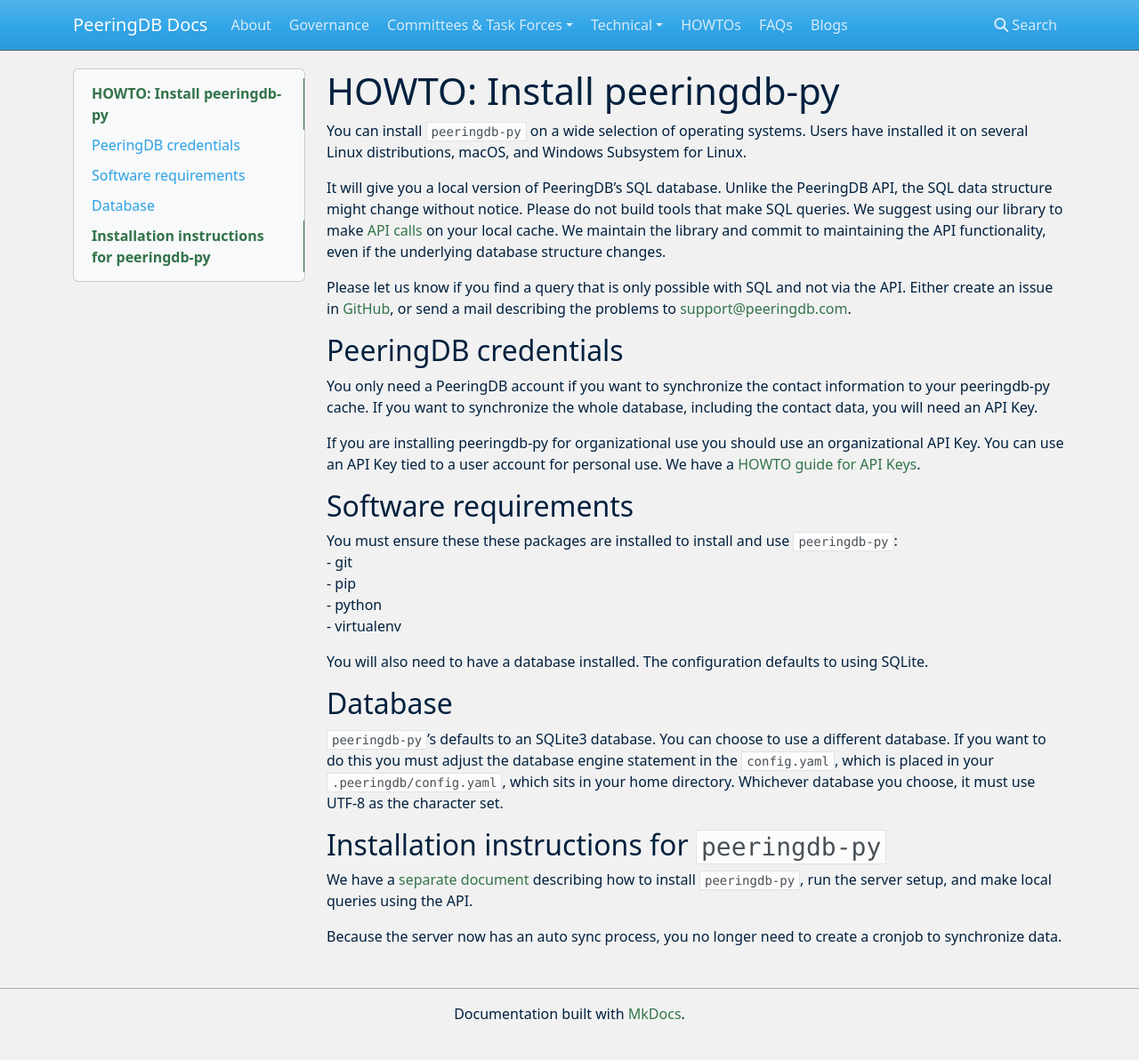
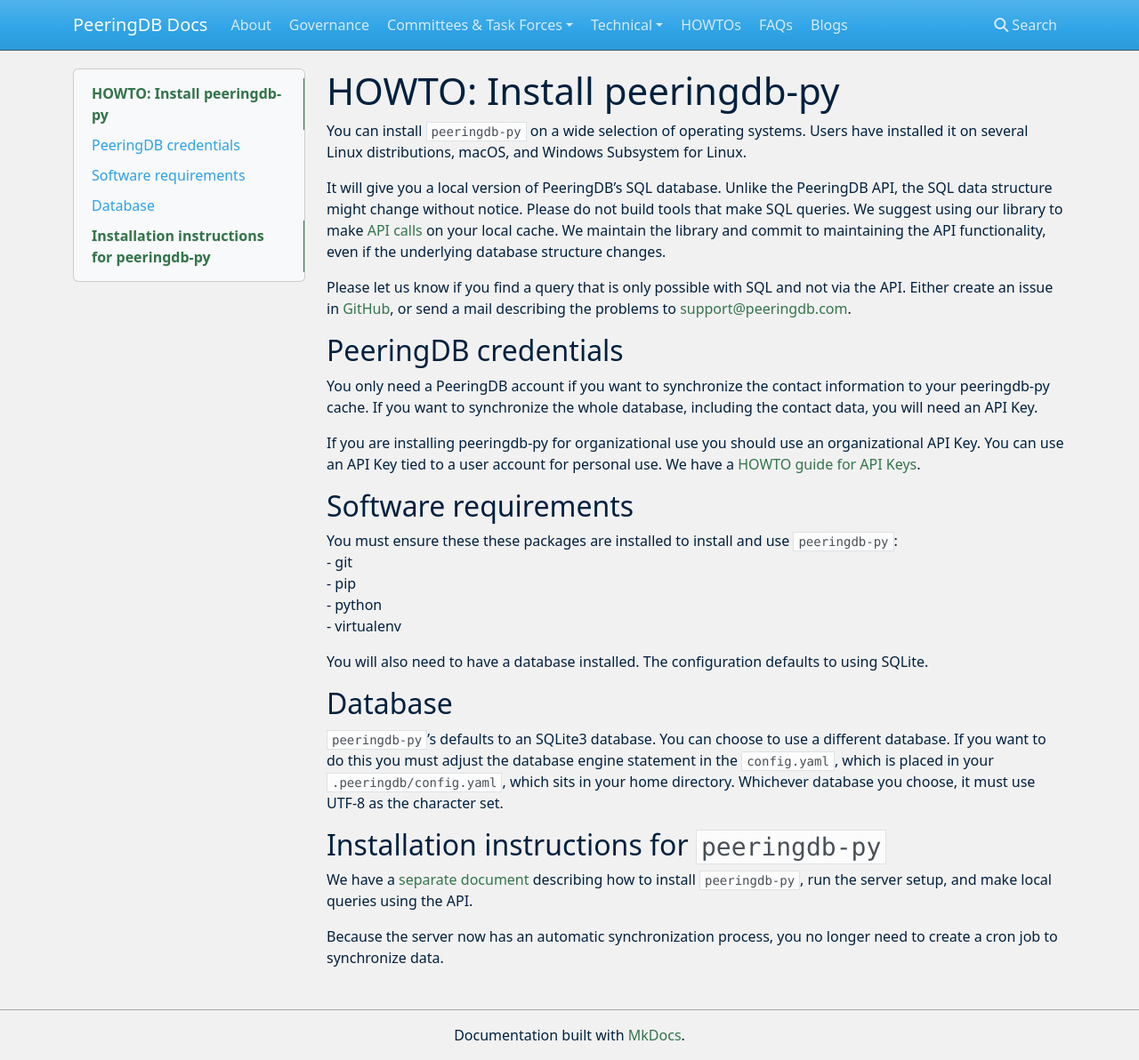
Before and after one commit to peeringdb/docs, an MkDocs documentation site: the page built from docs/howto/peeringdb-py.md, in a window 1280 px wide and 1192 px high. Shown: the whole window at 89% size. Built offline with MkDocs 1.6.1, drawn with Linux system fonts in a browser that asks for light colours; nearby versions of some CDN libraries.

Commit message:
Blog copy edits and link 'Improvements for peeringdb-py' blog.

```diff
--- a/docs/howto/peeringdb-py.md
+++ b/docs/howto/peeringdb-py.md
@@ -30,4 +30,4 @@
 
 We have a [separate document](https://github.com/peeringdb/peeringdb-py/blob/master/docs/local_server.md) describing how to install `peeringdb-py`, run the server setup, and make local queries using the API.
 
-Because the server now has an auto sync process, you no longer need to create a cronjob to synchronize data.
+Because the server now has an automatic synchronization process, you no longer need to create a cron job to synchronize data.
```
Also changed, not shown: docs/blog/peeringdb_py_improvements.md (+3 -3 lines), docs/blogs.md (+2 -1 lines).
